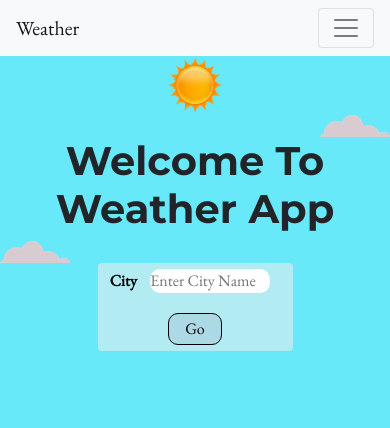
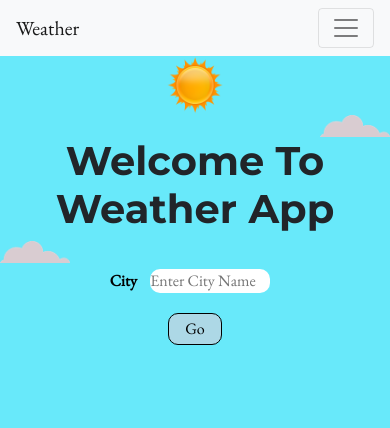
Before and after one commit to RohitVarma001/WeatherApp, a plain HTML site: page index.html in a window 390 px wide. Shown: the top 428 px of the page. Drawn offline with nearby package versions, Linux system fonts and the light colour scheme.

Commit message:
Update styles.css

```diff
--- a/css/styles.css
+++ b/css/styles.css
@@ -113,7 +113,7 @@
     }
     .form{
         display: block;
-        background-color: #b2ebf2;
+        background-color: #68e9fa;
         width: 50%;
         text-align: center;
         margin: 0rem auto;
```
